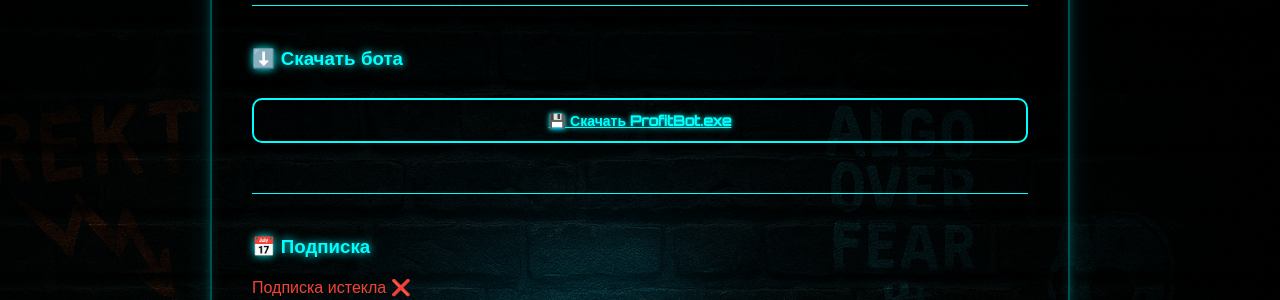
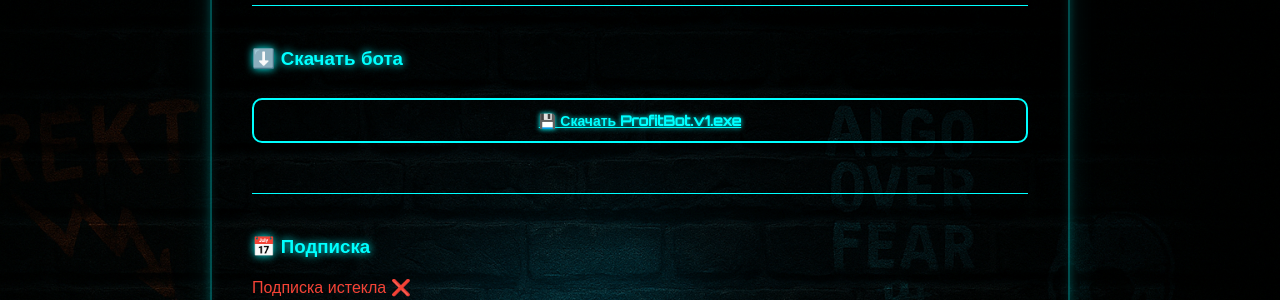
Before and after one commit to John-Konstantine/holyhell-bot-site, a FastAPI app: template templates/lichny_kabinet.html in a window 1280 px wide. Shown: the part 871-1171 px from the top of the page. Run offline with FastAPI, Linux system fonts and the light colour scheme; the template is opened without the code that fills it: most values are stand-ins (such as "Sample title", 1, 10 or a date in 2020); parts of the project's set-up code (start-up, migrations or seed data) failed here and were passed over.

Commit message:
Обновлён exe-файл и шаблон личного кабинета

```diff
--- a/templates/lichny_kabinet.html
+++ b/templates/lichny_kabinet.html
@@ -186,7 +186,7 @@
         <hr>
 
         <h3>⬇️ Скачать бота</h3>
-        <a href="/downloads/ProfitBot.v1.exe" download class="button">💾 Скачать ProfitBot.exe</a>
+        <a href="/downloads/ProfitBot.v1.exe" download class="button">💾 Скачать ProfitBot.v1.exe</a>
 
         <hr>
 
```
